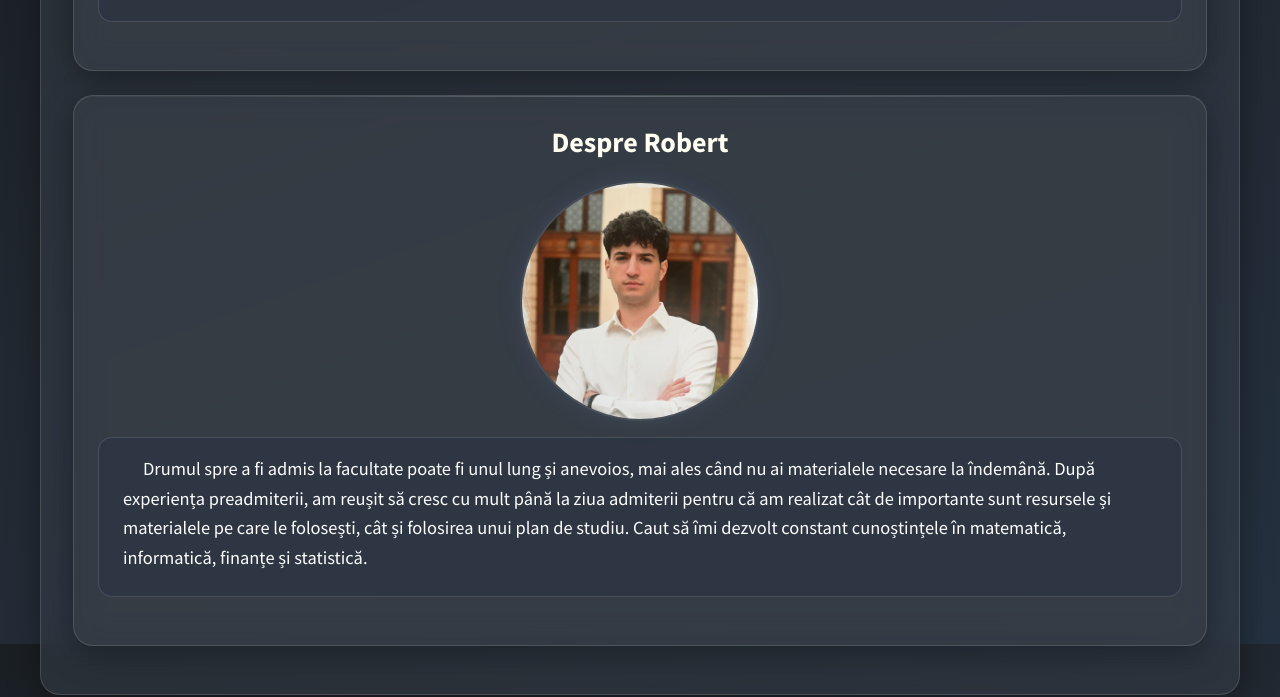
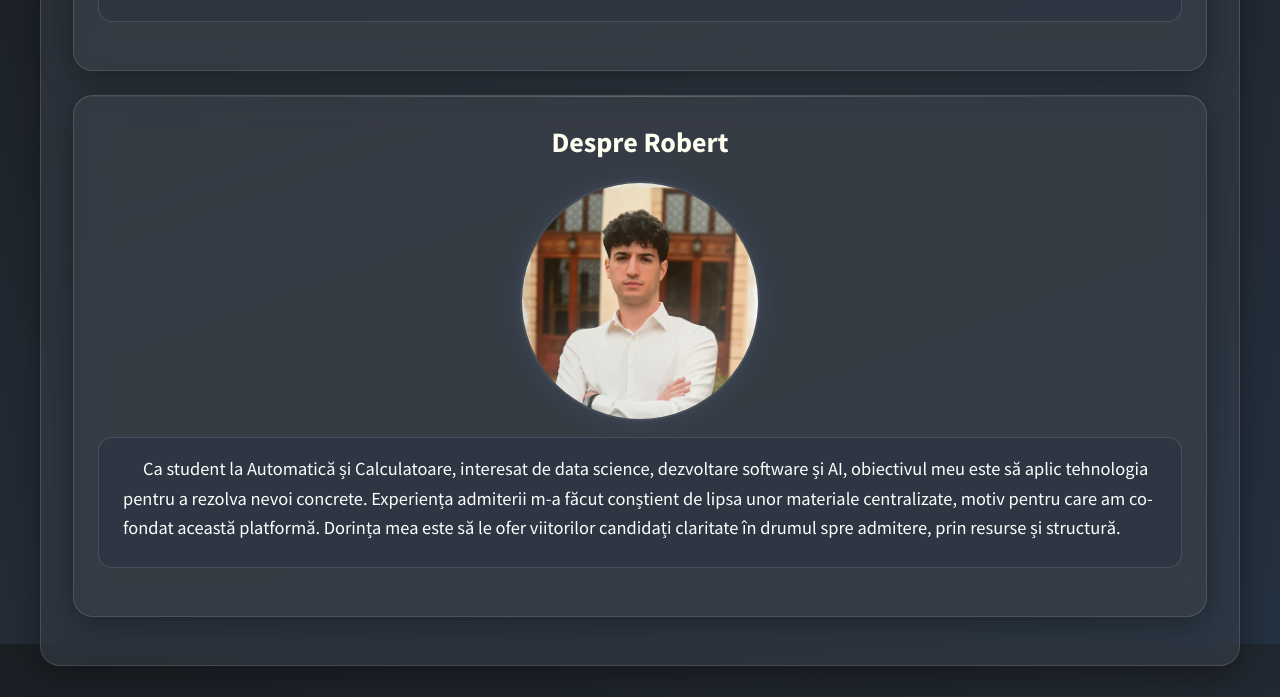
Before and after one commit to Dimitrescu-Robert/sitepoli, a plain HTML site: page index.html in a window 1280 px wide. Shown: the part 2556-3253 px from the top of the page. Drawn offline with Linux system fonts and the light colour scheme; a web font is replaced by a local one.

Commit message:
Changed Robert text
Signed-off-by: Dimitrescu Robert <robertdimitrescu@gmail.com>

```diff
--- a/index.html
+++ b/index.html
@@ -131,9 +131,7 @@
                             <h3>Despre Robert</h3>
                             <img src="images/poza-robert.jpg" class="pozaprofil" alt="poza cu Robert">
                             <div class="poveste-box">
-                                <h4 class="indented">Drumul spre a fi admis la facultate poate fi unul lung și anevoios, mai ales când nu ai materialele necesare la îndemână.
-                                    După experiența preadmiterii, am reușit să cresc cu mult până la ziua admiterii pentru că am realizat cât de importante sunt resursele și materialele pe care le folosești,
-                                    cât și folosirea unui plan de studiu. Caut să îmi dezvolt constant cunoștințele în matematică, informatică, finanțe și statistică.</h4>
+                                <h4 class="indented">Ca student la Automatică și Calculatoare, interesat de data science, dezvoltare software și AI, obiectivul meu este să aplic tehnologia pentru a rezolva nevoi concrete. Experiența admiterii m-a făcut conștient de lipsa unor materiale centralizate, motiv pentru care am co-fondat această platformă. Dorința mea este să le ofer viitorilor candidați claritate în drumul spre admitere, prin resurse și structură.</h4>
                             </div>
                         </div>
                     </div>
```
